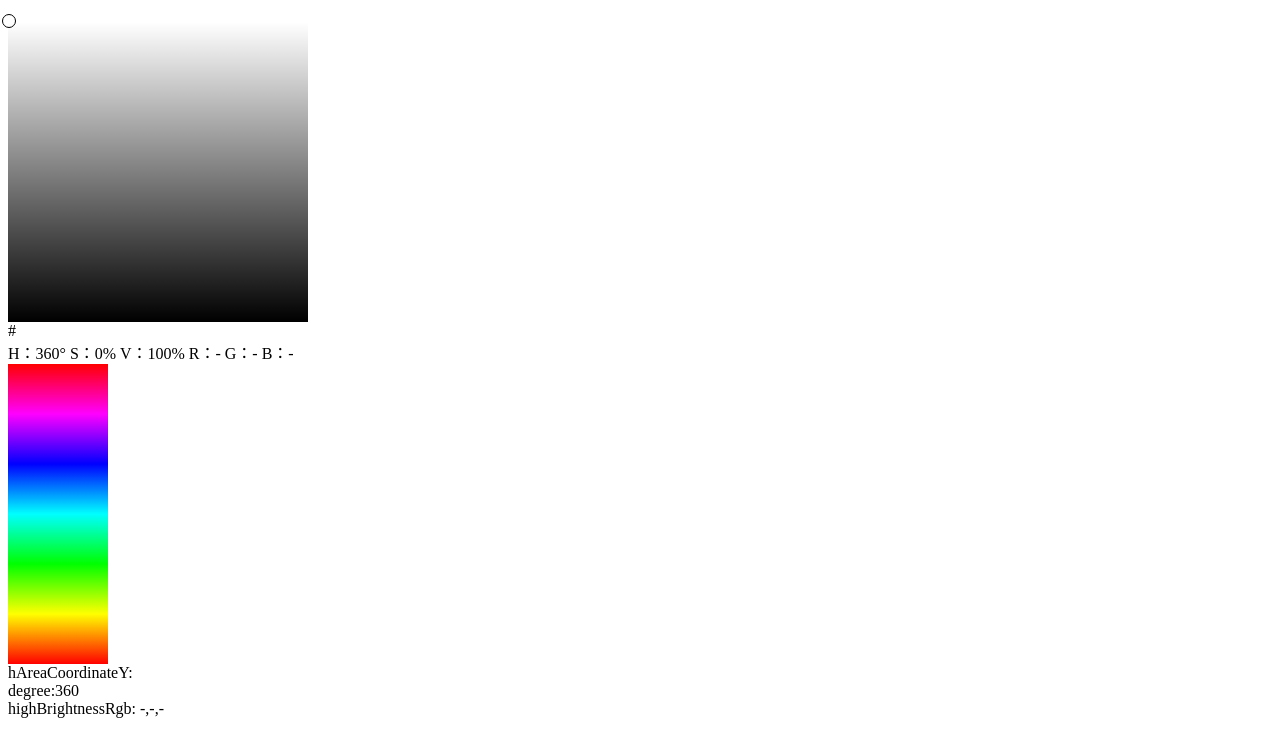
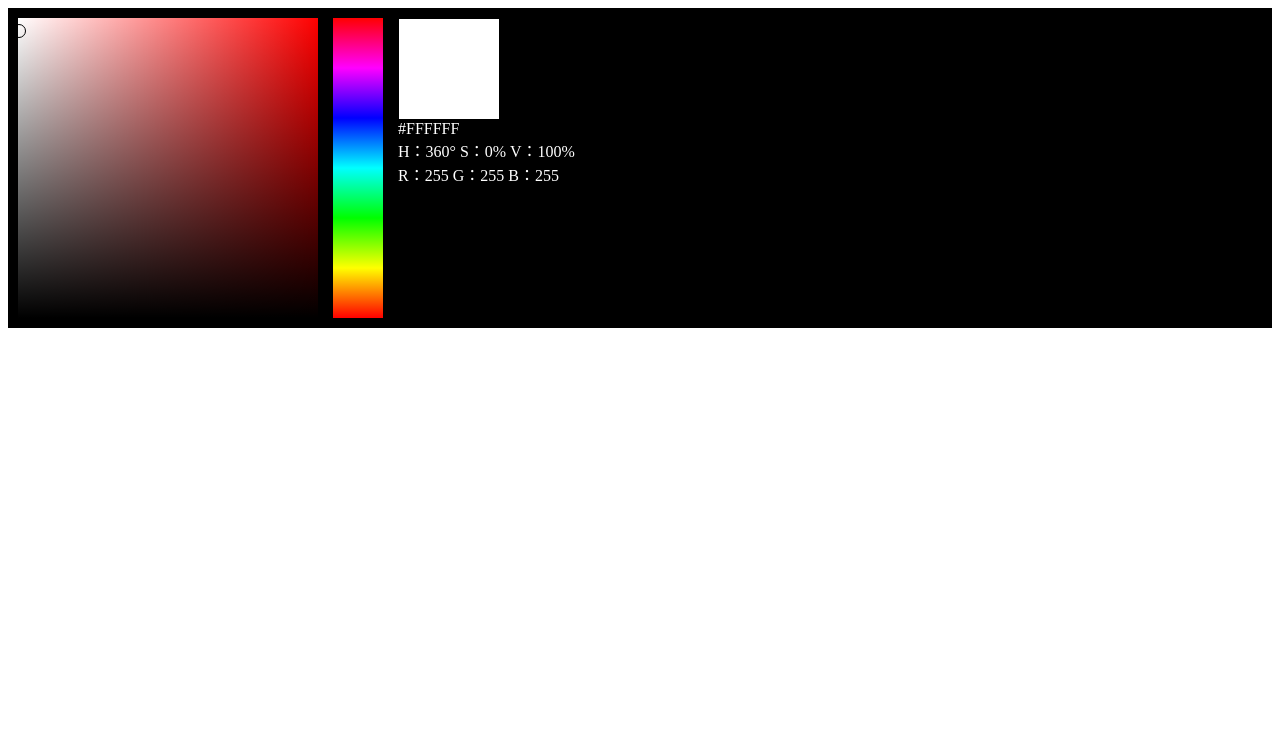
Before and after one commit to heureux-kun/vuejs-color-picker, a Vue app: page / in a window 1280 px wide. Shown: the top 756 px of the page. Built offline with nearby package versions, Linux system fonts and the light colour scheme.

Commit message:
16進数のカラーコードも表示されるようにした。またスタイルを調整中

```diff
--- a/src/components/ColorPicker.vue
+++ b/src/components/ColorPicker.vue
@@ -1,18 +1,26 @@
 <template>
   <div id="ColorPicker">
-    <div id="SvAreaSelectPoint" v-bind:style="svAreaCursorPosition"></div>
+    <!-- 彩度と明度を決定するエリア -->
+    <div id="SvArea" v-bind:style="setSvAreaBackgroundColor" @click="getSv" v-model="hsvToRgb,rgbToHex">
+      <!-- カーソルの位置を意味する○ -->
+      <div id="SvAreaSelectPoint" v-bind:style="svAreaCursorPosition"></div>
+    </div>
 
-    <div id="SvArea" v-bind:style="setSvAreaBackgroundColor" @click="getSv">
+    <!-- 色相を決定するエリア -->
+    <div id="HArea" @click="getH" v-model="hsvToRgb,rgbToHex"></div>
 
+    <!-- 結果を表示するエリア -->
+    <div id="ResultArea">
+      <!--
+      hAreaCoordinateY:{{ hAreaCoordinateY }}<br />
+      degree:{{ hsv.h }}<br />
+      highBrightnessRgb: {{ highBrightnessRgb.r }},{{ highBrightnessRgb.g }},{{ highBrightnessRgb.b }}
+       -->
+      <!-- 選択した色を表示するエリア -->
+      <div id="SelectColorArea" v-bind:style="selectColor" ></div>
+      #{{ hexCode }}<br />
+      H：{{hsv.h}}° S：{{hsv.s}}% V：{{hsv.v}}% R：{{rgb.r}} G：{{rgb.g}} B：{{rgb.b}}
     </div>
-    #{{ hexCode }}<br />
-    H：{{hsv.h}}° S：{{hsv.s}}% V：{{hsv.v}}% R：{{rgb.r}} G：{{rgb.g}} B：{{rgb.b}}
-    <div id="HArea" @click="getH">
-
-    </div>
-    hAreaCoordinateY:{{ hAreaCoordinateY }}<br />
-    degree:{{ hsv.h }}<br />
-    highBrightnessRgb: {{ highBrightnessRgb.r }},{{ highBrightnessRgb.g }},{{ highBrightnessRgb.b }}
   </div>
 </template>
 
@@ -35,9 +43,9 @@ export default {
         b: '-'
       },
       highBrightnessRgb: {
-        r: '-',
-        g: '-',
-        b: '-'
+        r: '255',
+        g: '0',
+        b: '0'
       },
       hexCode: ''
     }
@@ -50,6 +58,53 @@ export default {
       let x = this.svAreaCoordinateX - 6
       let y = this.svAreaCoordinateY + 6
       return 'left: ' + x + 'px;' + 'top: ' + y + 'px;'
+    },
+    selectColor: function () {
+      return 'background-color:rgb(' + this.rgb.r + ',' + this.rgb.g + ',' + this.rgb.b + ')'
+    },
+    hsvToRgb: function () {
+      // hsvToRgb
+      let H = this.hsv.h
+      let S = this.hsv.s / 100
+      let V = this.hsv.v / 100
+      let C = V * S
+      let Hp = H / 60
+      let X = C * (1 - Math.abs(Hp % 2 - 1))
+
+      let R, G, B
+      if (Hp >= 0 && Hp < 1) { [R, G, B] = [C, X, 0] };
+      if (Hp >= 1 && Hp < 2) { [R, G, B] = [X, C, 0] };
+      if (Hp >= 2 && Hp < 3) { [R, G, B] = [0, C, X] };
+      if (Hp >= 3 && Hp < 4) { [R, G, B] = [0, X, C] };
+      if (Hp >= 4 && Hp < 5) { [R, G, B] = [X, 0, C] };
+      if (Hp >= 5 && Hp <= 6) { [R, G, B] = [C, 0, X] };
+
+      let m = V - C;
+      [R, G, B] = [R + m, G + m, B + m]
+
+      R = Math.floor(R * 255)
+      G = Math.floor(G * 255)
+      B = Math.floor(B * 255)
+
+      this.rgb.r = R
+      this.rgb.g = G
+      this.rgb.b = B
+    },
+    rgbToHex: function () {
+      // rgbToHex
+      let rToHex = this.rgb.r.toString(16)
+      if (rToHex.length === 1) {
+        rToHex = '0' + rToHex
+      }
+      let gToHex = this.rgb.g.toString(16)
+      if (gToHex.length === 1) {
+        gToHex = '0' + gToHex
+      }
+      let bToHex = this.rgb.b.toString(16)
+      if (bToHex.length === 1) {
+        bToHex = '0' + bToHex
+      }
+      this.hexCode = (rToHex + gToHex + bToHex).toUpperCase()
     }
   },
   methods: {
@@ -88,33 +143,6 @@ export default {
       this.svAreaCoordinateY = e.offsetY
       this.hsv.s = Math.floor(this.svAreaCoordinateX / 300 * 100)
       this.hsv.v = 100 - Math.floor(this.svAreaCoordinateY / 300 * 100)
-
-      // hsvToRgb
-      let H = this.hsv.h
-      let S = this.hsv.s / 100
-      let V = this.hsv.v / 100
-      let C = V * S
-      let Hp = H / 60
-      let X = C * (1 - Math.abs(Hp % 2 - 1))
-
-      let R, G, B
-      if (Hp >= 0 && Hp < 1) { [R, G, B] = [C, X, 0] };
-      if (Hp >= 1 && Hp < 2) { [R, G, B] = [X, C, 0] };
-      if (Hp >= 2 && Hp < 3) { [R, G, B] = [0, C, X] };
-      if (Hp >= 3 && Hp < 4) { [R, G, B] = [0, X, C] };
-      if (Hp >= 4 && Hp < 5) { [R, G, B] = [X, 0, C] };
-      if (Hp >= 5 && Hp <= 6) { [R, G, B] = [C, 0, X] };
-
-      let m = V - C;
-      [R, G, B] = [R + m, G + m, B + m]
-
-      R = Math.floor(R * 255)
-      G = Math.floor(G * 255)
-      B = Math.floor(B * 255)
-
-      this.rgb.r = R
-      this.rgb.g = G
-      this.rgb.b = B
     }
   }
 }
@@ -122,6 +150,12 @@ export default {
 
 <!-- Add "scoped" attribute to limit CSS to this component only -->
 <style scoped>
+  #ColorPicker{
+    display: flex;
+    background-color: #000;
+    padding: 10px;
+    color: #FFF;
+  }
   #SvAreaSelectPoint{
     width: 12px;
     height: 12px;
@@ -130,14 +164,24 @@ export default {
     position: relative;
   }
   #SvArea{
+    flex-basis: 300px;
+    height: 300px;
+    margin-right: 15px;
     cursor: crosshair;
-    width: 300px;
-    height: 300px;
     background-image: linear-gradient(to bottom, transparent, #000000 ), linear-gradient(to right, #FFFFFF, transparent);
   }
   #HArea{
-    width: 100px;
+    flex-basis: 50px;
     height: 300px;
+    margin-right: 15px;
     background-image: linear-gradient( to top, rgb(255,0,0), rgb(255,255,0), rgb(0,255,0), rgb(0,255,255), rgb(0,0,255), rgb(255,0,255), rgb(255,0,0) );
   }
+  #ResultArea{
+    flex-basis: 200px;
+  }
+    #SelectColorArea{
+      width: 100px;
+      height: 100px;
+      border:1px solid #000;
+    }
 </style>
```
